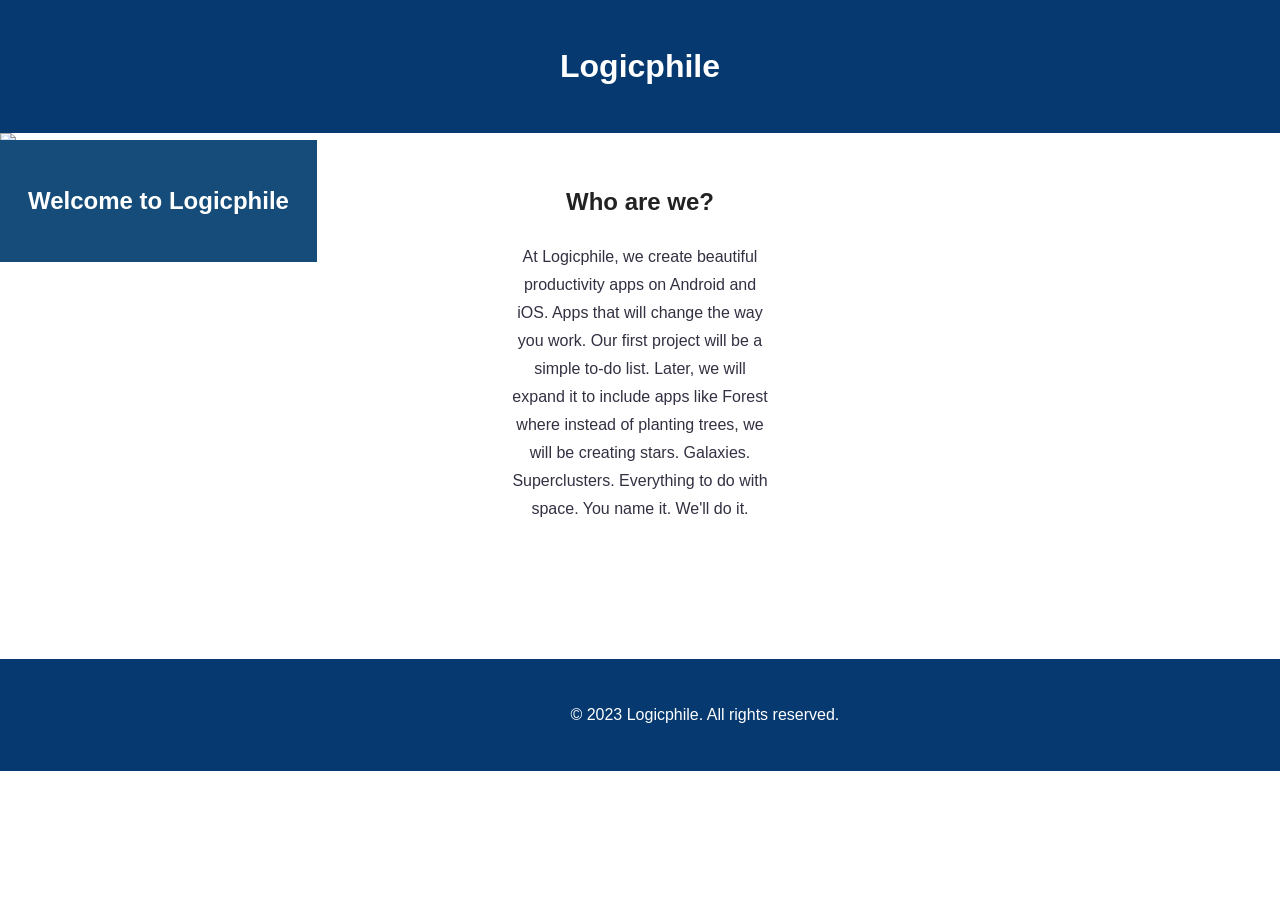
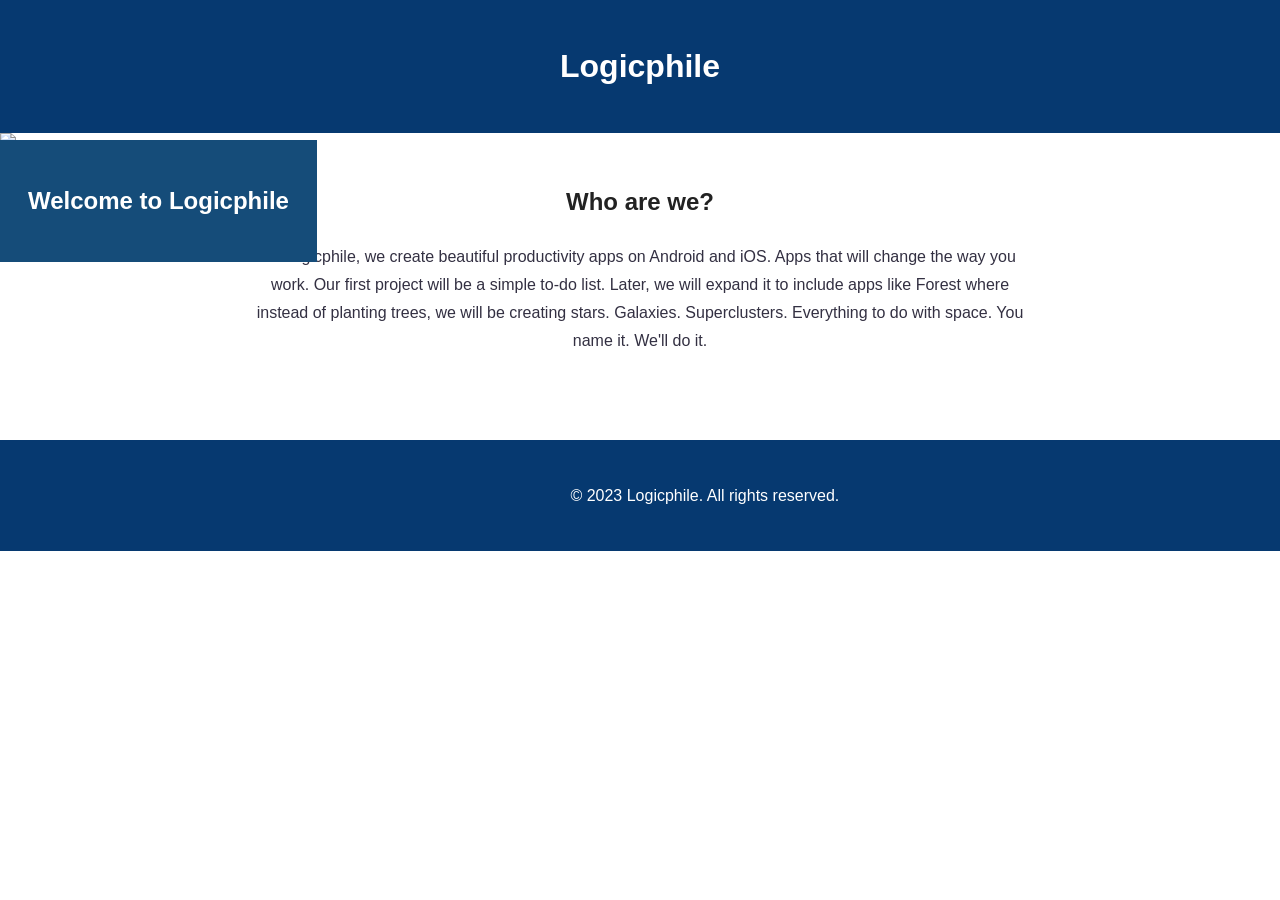

Change styling to use margin auto and text align center. Reduce white space on support

--- a/styles.css
+++ b/styles.css
@@ -244,9 +244,8 @@
     
     .main .description .about {
     
-        margin: auto;
-        max-width: 720px;
-        width: 100%;
+        text-align: center;
+        padding: 0 20% 2% 20%;
         font-size: 16px;
         color: #333042;
         font-family: sans-serif, Verdana, Georgia;
